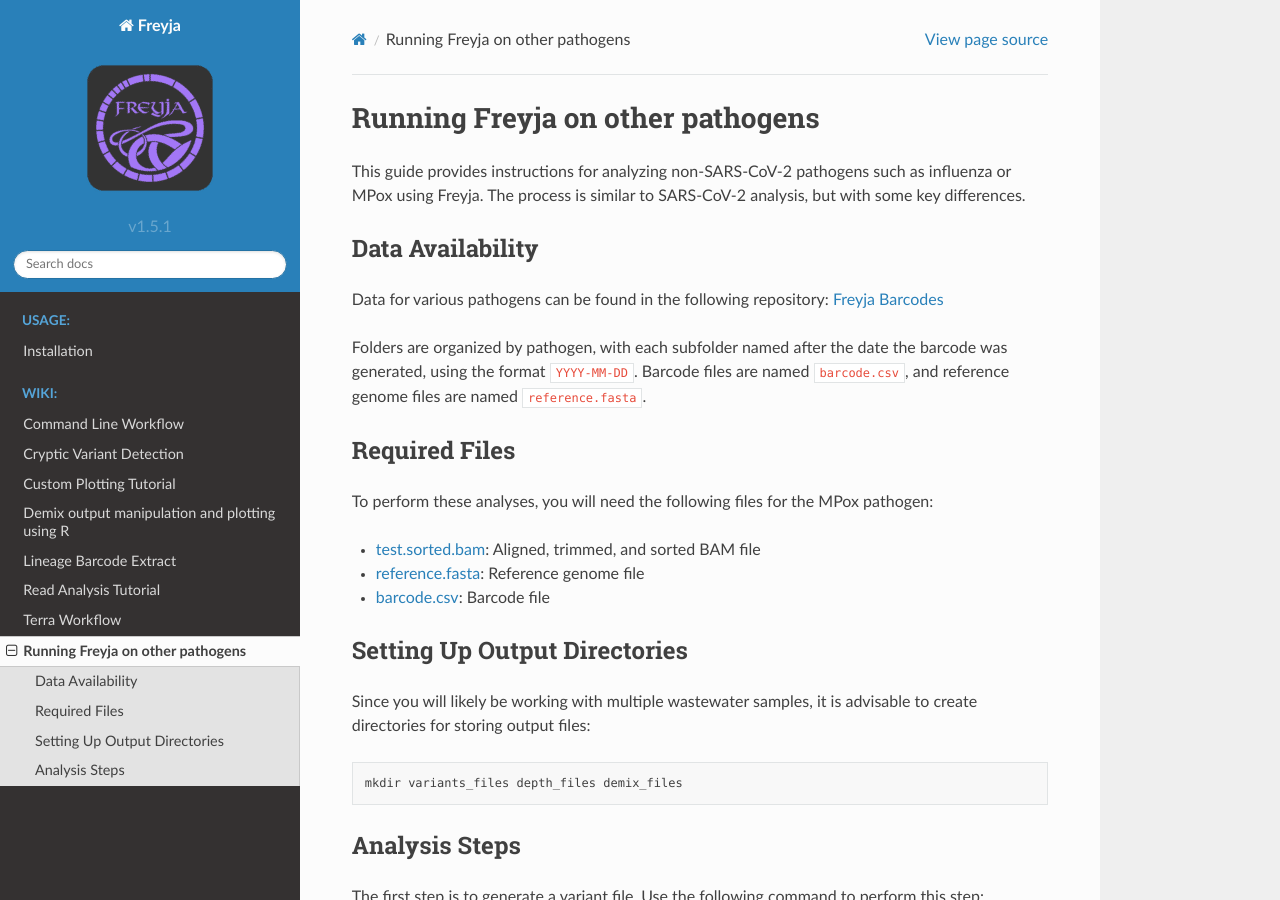
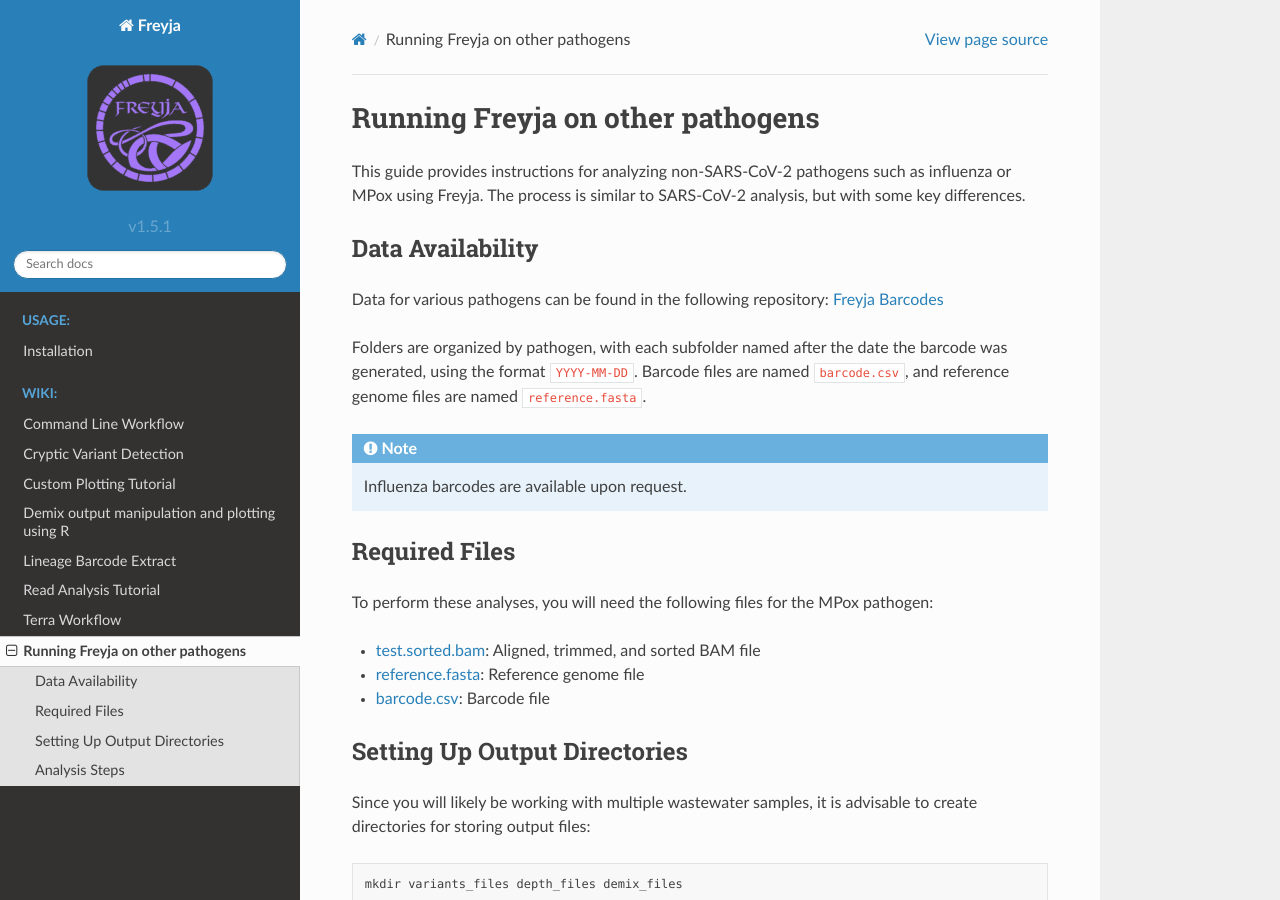
Before and after one commit to andersen-lab/Freyja, a Sphinx documentation site: the page built from docs/src/wiki/expanded_pathogens.rst, in a window 1280 px wide and 900 px high. Built offline with Sphinx 7.4.7 and the Read the Docs theme 2.0.0, drawn with Linux system fonts in a browser that asks for light colours.

Commit message:
docs: Update expanded pathogens documentation with note about Influenza barcodes availability

```diff
--- a/docs/src/wiki/expanded_pathogens.rst
+++ b/docs/src/wiki/expanded_pathogens.rst
@@ -14,6 +14,9 @@ Data for various pathogens can be found in the following repository:
 Folders are organized by pathogen, with each subfolder named after the date the
 barcode was generated, using the format ``YYYY-MM-DD``. Barcode files are named
 ``barcode.csv``, and reference genome files are named ``reference.fasta``.
+
+.. note::
+        Influenza barcodes are available upon request.
 
 Required Files
 ^^^^^^^^^^^^^^
```
